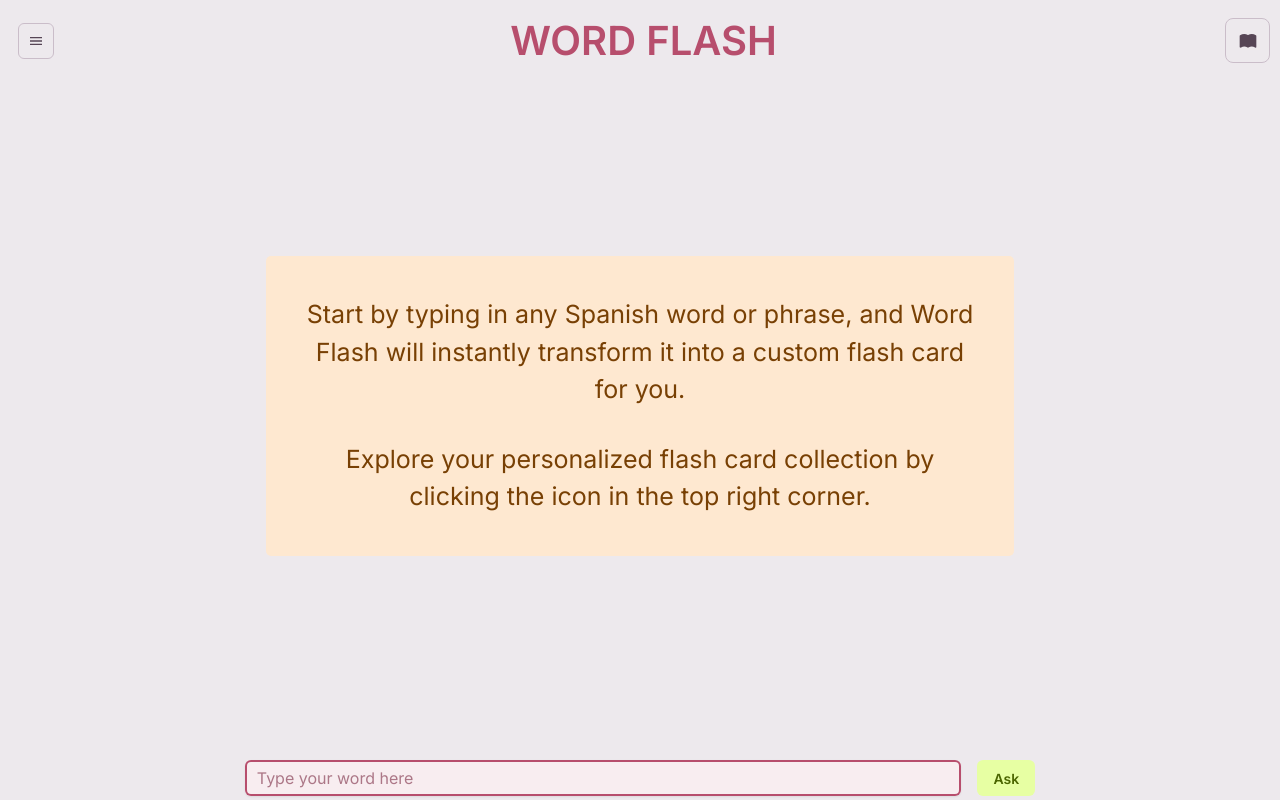
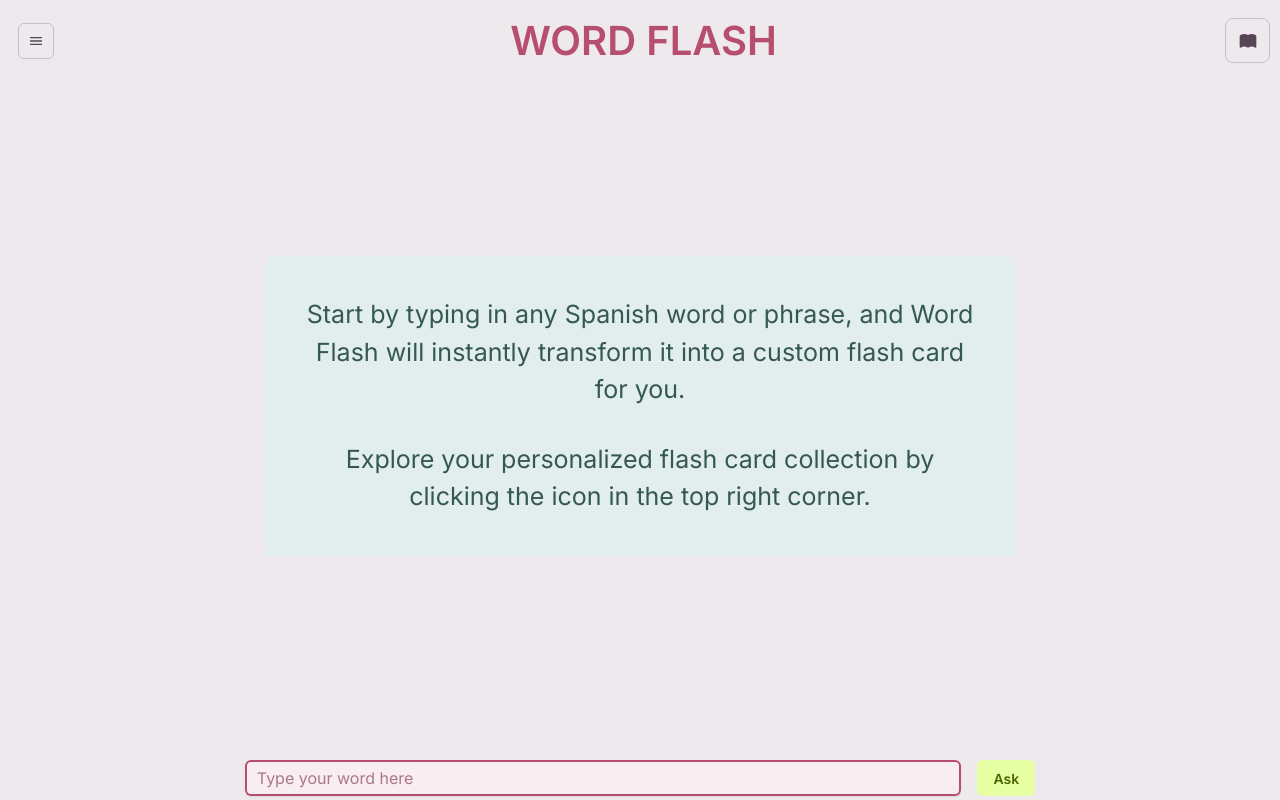
Before and after one commit to wanderwayward/WordFlash, a React (Vite) app: page / in a window 1280 px wide. Built offline with nearby package versions, Linux system fonts and the light colour scheme; no server answers.

Commit message:
More colour adjustments

```diff
--- a/src/components/Chat/question-box/question-box.component.jsx
+++ b/src/components/Chat/question-box/question-box.component.jsx
@@ -24,7 +24,7 @@ const QuestionBox = ({ question, setQuestion, handleSubmit, checks }) => {
         value={question}
         onChange={(e) => setQuestion(e.target.value)}
       />
-      <Button type="submit" variant="soft" color={isDark ? "danger" : "success"}>
+      <Button type="submit" variant="soft" color="success">
         Ask
       </Button>
     </Box>
--- a/src/components/FlashCard/instructions.component.jsx
+++ b/src/components/FlashCard/instructions.component.jsx
@@ -9,7 +9,7 @@ const Instructions = ({checks}) => {
     return (
         <Sheet
         variant="soft"
-        color="danger"
+        color="primary"
         sx={{
           borderRadius: 5,
           padding: 3,
```
